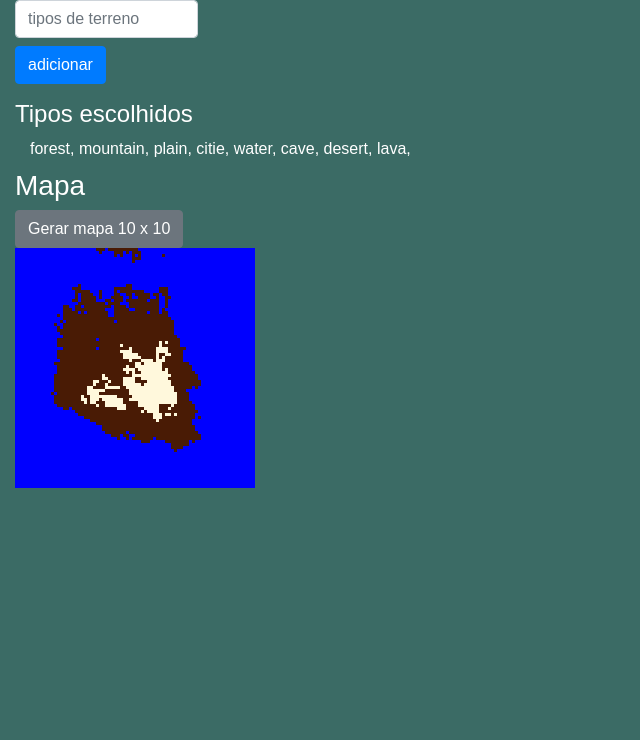
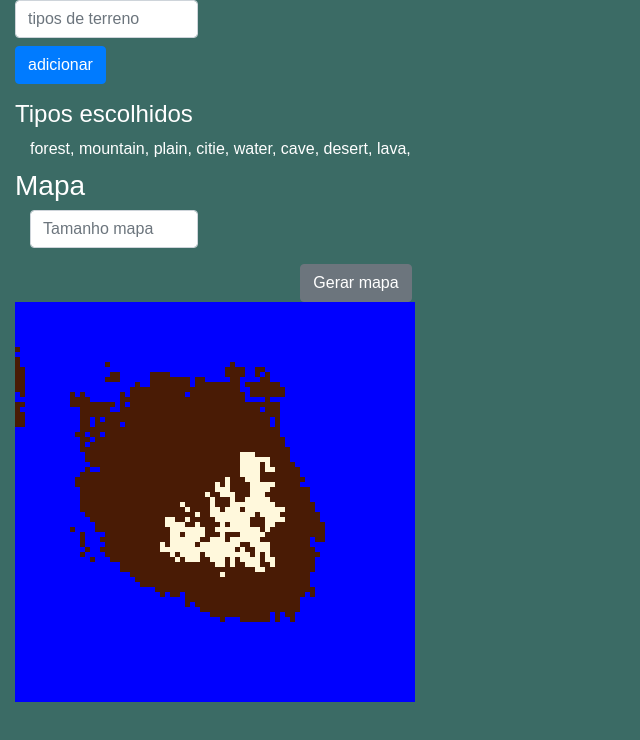
Before and after one commit to kennedy-f/mapGenerator, a plain HTML site: page index.html in a window 1280 px wide. Shown: the whole page, without its empty margins (0-640 px from the left). Drawn offline with Linux system fonts and the light colour scheme.

Commit message:
Pequenos ajustes botoes funcionais tmb :3

```diff
--- a/css/main.css
+++ b/css/main.css
@@ -13,16 +13,16 @@
 
 .mar {
     background-color: blue;
-    width: 3px;
-    height: 3px;
+    width: 5px;
+    height: 5px;
 }
 .terra{
     background-color: #491b05;
-    width: 3px;
-    height: 3px;
+    width: 5px;
+    height: 5px;
 }
 .montanha {
     background-color: cornsilk;
-    width: 3px;
-    height: 3px;
+    width: 5px;
+    height: 5px;
 }
--- a/index.html
+++ b/index.html
@@ -14,7 +14,7 @@
 
     <!-- Jquery -->
     <script src="./js/jquery-3.4.1.min.js"></script>
-
+    <script src="./js/mapGenerator.js"></script>
     <script src="./js/main.js"></script>
 
 </head>
@@ -35,10 +35,13 @@
 
             </div>
         </div>
-        <div id="mapGen" class="col">
+        <div id="mapGen" class="col-4 mt-10">
             <h3> Mapa</h3>
-            <button onclick="showMap(10)" class="btn btn-secondary">Gerar mapa 10 x 10</button>
-            <div id="map" width="800px">
+            <div class="col-6">
+                <input id="mapSize" type="text" class="form-control" placeholder="Tamanho mapa">
+            </div>
+            <button onclick="showMap()" class="btn btn-secondary mt-3 float-right">Gerar mapa </button>
+            <div id="map" class="mt-3" width="800px">
 
             </div>
 
--- a/js/main.js
+++ b/js/main.js
@@ -1,7 +1,5 @@
 $(document).ready(function () {
-    console.log('Digite generateMap');
-    console.log('Está function que esta a preencher a matriz')
-    gera(matriz);
+    renderIsland(matriz);
     showTypes();
 })
 
@@ -38,6 +36,17 @@ function addGroundType(event) {
 
 }
 
+
+function showMap() {
+    var mapSize = $("#mapSize").val();
+    var mapNoise = arrayFill(mapSize);
+
+    var island = generateIsland(mapNoise);
+
+    renderIsland(island);
+}
+
+
 //Map
 function createArray2D(rows) {
     var arr = [];
@@ -48,7 +57,7 @@ function createArray2D(rows) {
 }
 
 
-function generateMap(size) {
+function arrayFill(size) {
     var matriz = createArray2D(size);
     for (var i = 0; i < size; i++) {
         for (var j = 0; j < size; j++) {
@@ -58,107 +67,10 @@ function generateMap(size) {
     return matriz;
 }
 
-function generateContinent(matriz) {
-    var y = 0;
-    var x = 0;
-    var i
-    var mar = 0
-    var topo = 20
-    var variacao = Array (-2,-1,0,1)
-    var arraymax = [-2,-1,-1,0,0,0,0,1,1,1,1,1,1,1,2,2,2]
-    var arraymin = [-2,-1,-1,-1,-1,0,0,0,1,1,1]
-    var batata = variacao.length
-    var feijoada
-    var ovo
-    var salada
-    var carne
-    matriz[y][x] = 0
 
-    for (i = 1;i<matriz.length;i++){
-        ovo = Math.floor (Math.random() * batata);
-        x += 1;
-        salada = matriz[y][x-1] + variacao[ovo]
-        if (salada < mar)
-        salada = mar
-        else if (salada > topo)
-        salada = topo
-        matriz[y][x] = salada
-    }
 
-    y = 0
-    x = 0
-
-    for (i = 1;i<matriz[0].length;i++){
-        ovo = Math.floor (Math.random() * batata);
-        y+=1
-        salada = matriz[y-1][x] + variacao[ovo]
-        if (salada < mar)
-        salada = mar
-        else if (salada > topo)
-        salada = topo
-        matriz[y][x] = salada
-    }
-
-    for (var ytemp = 1; ytemp < matriz.length;ytemp++){
-        for (var xtemp = 1; xtemp < matriz[0].length;xtemp++){
-
-            if (ytemp>=Math.floor(matriz.length/8) && xtemp>=Math.floor(matriz.length/8)
-            && ytemp<=Math.floor(5*(matriz.length/8)) && xtemp<=Math.floor(5*(matriz.length/8))){
-            variacao = arraymax
-            }
-            else{
-            variacao = arraymin
-            }
-            batata = variacao.length
-
-            ovo = Math.floor (Math.random() * batata);
-            salada = matriz[ytemp][xtemp-1]
-            carne = matriz[ytemp-1][xtemp]
-            feijoada = Math.floor((carne + salada)/2) + variacao[ovo]
-            if (feijoada < mar)
-            feijoada = mar
-            else if (feijoada > topo)
-            feijoada = topo
-            matriz[ytemp][xtemp] = feijoada
-        }
-    }
-
-    console.log(matriz)
-    return matriz
-}
-
-var matriz = generateContinent(generateMap(80))
+var matriz = generateIsland(arrayFill(80))
 
 //Function que gera a matriz
 //Pra adicionar outras variantes só criar a classe no main.css
 //
-function gera(matriz) {
-    for (var i = 0 ; i < matriz.length ; i++) {
-        $('<div id="coluna'+ i + '">').appendTo('#map');
-        for ( var j = 0 ; j < matriz.length; j++){
-            if (matriz[i][j] < 5){
-                $('<div class="mar"></div>').appendTo('#coluna'+ i)
-            }else if (matriz[i][j] <= 15 ){
-                $('<div class="terra"></div>').appendTo('#coluna'+ i)
-            } else if (matriz[i][j] <= 20 ) {
-                $('<div class="montanha"></div>').appendTo('#coluna'+ i)
-            }
-        }
-        $('</div>').appendTo('#map');
-    }
-}
-
-function drunkWalker(){
-// to-do fazer todo o drunkWalker rolar aqui dentro
-}
-
-
-
-function showMap(mapX, mapY) { //to-do incrementar funcao de tamanho X e Y no mapa
-    for (var i = 0; i < mapX; i++) {
-        for (var j = 0; j < mapX; j++) {
-            $('<label >' + map[i][j] + '</lavel><span>, <span>').appendTo($('#map'));
-        }
-        $('</br>').appendTo($('#map'));
-    }
-}
--- /dev/null
+++ b/js/mapGenerator.js
@@ -0,0 +1,87 @@
+// Here is just the map generators.
+
+function generateIsland(matriz) {
+    var y = 0;
+    var x = 0;
+    var i
+    var mar = 0
+    var topo = 20
+    var variacao = Array(-2, -1, 0, 1)
+    var arraymax = [-2, -1, -1, 0, 0, 0, 0, 1, 1, 1, 1, 1, 1, 1, 2, 2, 2]
+    var arraymin = [-2, -1, -1, -1, -1, 0, 0, 0, 1, 1, 1]
+    var batata = variacao.length
+    var feijoada
+    var ovo
+    var salada
+    var carne
+    matriz[y][x] = 0
+
+    for (i = 1; i < matriz.length; i++) {
+        ovo = Math.floor(Math.random() * batata);
+        x += 1;
+        salada = matriz[y][x - 1] + variacao[ovo]
+        if (salada < mar)
+            salada = mar
+        else if (salada > topo)
+            salada = topo
+        matriz[y][x] = salada
+    }
+
+    y = 0
+    x = 0
+
+    for (i = 1; i < matriz[0].length; i++) {
+        ovo = Math.floor(Math.random() * batata);
+        y += 1
+        salada = matriz[y - 1][x] + variacao[ovo]
+        if (salada < mar)
+            salada = mar
+        else if (salada > topo)
+            salada = topo
+        matriz[y][x] = salada
+    }
+
+    for (var ytemp = 1; ytemp < matriz.length; ytemp++) {
+        for (var xtemp = 1; xtemp < matriz[0].length; xtemp++) {
+
+            if (ytemp >= Math.floor(matriz.length / 8) && xtemp >= Math.floor(matriz.length / 8)
+                && ytemp <= Math.floor(5 * (matriz.length / 8)) && xtemp <= Math.floor(5 * (matriz.length / 8))) {
+                variacao = arraymax
+            }
+            else {
+                variacao = arraymin
+            }
+            batata = variacao.length
+
+            ovo = Math.floor(Math.random() * batata);
+            salada = matriz[ytemp][xtemp - 1]
+            carne = matriz[ytemp - 1][xtemp]
+            feijoada = Math.floor((carne + salada) / 2) + variacao[ovo]
+            if (feijoada < mar)
+                feijoada = mar
+            else if (feijoada > topo)
+                feijoada = topo
+            matriz[ytemp][xtemp] = feijoada
+        }
+    }
+
+    return matriz
+}
+
+function renderIsland(matriz) {
+    $("#map").html("")
+    for (var i = 0; i < matriz.length; i++) {
+        $('<div id="coluna' + i + '">').appendTo('#map');
+        for (var j = 0; j < matriz.length; j++) {
+            if (matriz[i][j] < 5) {
+                $('<div class="mar"></div>').appendTo('#coluna' + i)
+            } else if (matriz[i][j] <= 15) {
+                $('<div class="terra"></div>').appendTo('#coluna' + i)
+            } else if (matriz[i][j] <= 20) {
+                $('<div class="montanha"></div>').appendTo('#coluna' + i)
+            }
+        }
+        $('</div>').appendTo('#map');
+    }
+
+}
```
